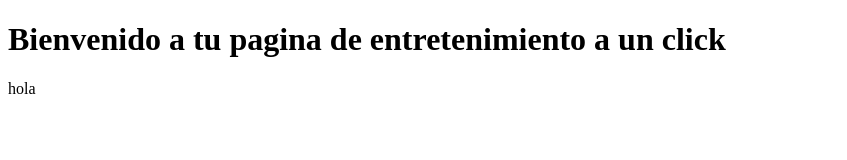
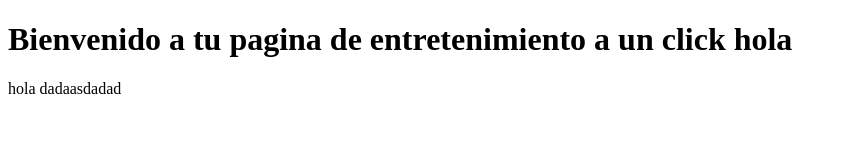
Before and after one commit to Eduardo01LL/PROYECTO, a plain HTML site: page index.html in a window 1280 px wide. Shown: the whole page, without its empty margins (0-847 px from the left). Drawn offline with Linux system fonts and the light colour scheme.

Commit message:
version 2

```diff
--- a/index.html
+++ b/index.html
@@ -6,7 +6,7 @@
     <title> PROSTREAMING ok </title>
 </head>
 <body>
-    <h1>Bienvenido a tu pagina de entretenimiento a un click</h1>
+    <h1>Bienvenido a tu pagina de entretenimiento a un click hola</h1>
 
-</body>hola
+</body>hola dadaasdadad
 </html>
```
